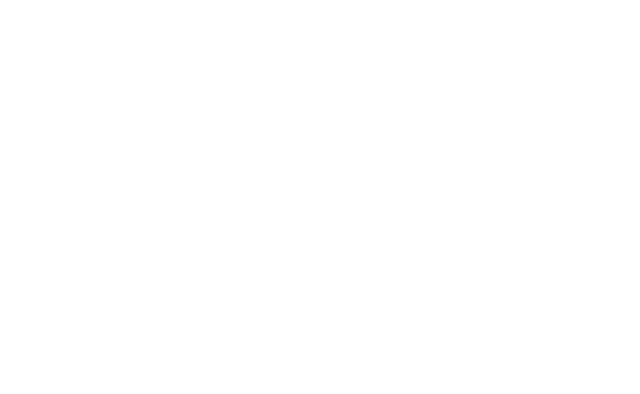
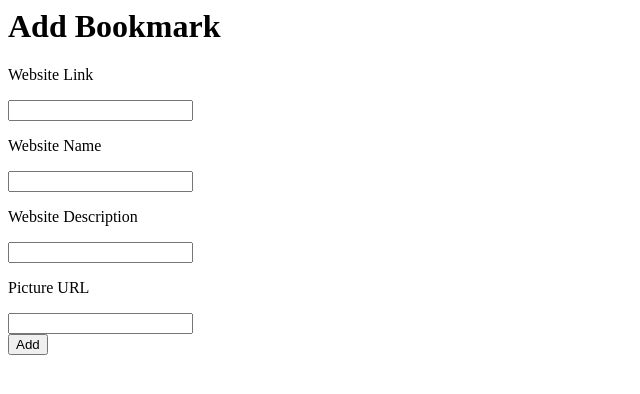
Before and after one commit to Wunderpuss-Photogenicus-org/Wunderpuss, a React app: page /add in a window 1280 px wide. Shown: the top 394 px of the page, without its empty margins (0-640 px from the left). Built offline with nearby package versions, Linux system fonts and the light colour scheme.

Commit message:
completed add bookmark page, updated login page

```diff
--- a/src/components/App.js
+++ b/src/components/App.js
@@ -1,6 +1,7 @@
 import React from 'react';
 import Login from './login';
-import createAccount from './createAccount';
+import CreateAccount from './createAccount';
+import AddBookmark from './add';
 import { BrowserRouter as Router, Route, Switch } from 'react-router-dom';
 import { MainPage } from './MainPage.jsx'
 
@@ -10,8 +11,8 @@
                 <Switch>
                     <Route exact path="/" component={MainPage} />
                     <Route exact path="/login" component={Login} />
-                    <Route exact path="/newAccount" component={createAccount} />
-                    {/* <Route exact path="/add" component={addBookmark} /> */}
+                    <Route exact path="/newAccount" component={CreateAccount} />
+                    <Route exact path="/add" component={AddBookmark} />
                 </Switch>
             </Router>
     )
--- a/src/components/MainPage.jsx
+++ b/src/components/MainPage.jsx
@@ -44,7 +44,7 @@
         <Link to="/login">Login</Link>
         <Link to="/newAccount">Join</Link>
       </div>
-      <Link to="/login">Add a Bookmark</Link>
+      <Link to="/add">Add a Bookmark</Link>
       <div className="search-input">
       <input onChange={handleSearch} type="text" placeholder="Search"/>
       </div>
--- /dev/null
+++ b/src/components/add.js
@@ -0,0 +1,55 @@
+import React, { useState, useEffect } from 'react';
+import { NavLink, Redirect } from 'react-router-dom';
+
+export default function AddBookmark() {
+    const [websiteLink, setwebsiteLink] = useState('');
+    const [websiteName, setwebsiteName] = useState('');
+    const [webDes, setwebDes] = useState('');
+    const [picLink, setLastname] = useState('');
+    const [missingInfo, setmissingInfo] = useState(false);
+
+    const handleSubmit = event => {
+        event.preventDefault();
+        if (!websiteLink || !websiteName || !webDes || !picLink) {
+            setmissingInfo(true);
+        } else {
+            fetch('http://localhost:3000/add', {
+                mode: 'no-cors',
+                method: 'POST',
+                headers: {
+                    'Content-Type': 'application/json'
+                },
+                body: JSON.stringify({websiteLink, websiteName, webDes, picLink})
+            })
+            .then(data => data.json());
+            <Redirect to="/" />
+        }
+    }
+    return(
+        <div className="login">
+            <h1>Add Bookmark</h1>
+            <form onSubmit={handleSubmit}>
+                <label>
+                    <p>Website Link</p>
+                    <input type="text" name="websiteLink" onChange={event => setwebsiteLink(event.target.value)}/>
+                </label>
+                <label>
+                    <p>Website Name</p>
+                    <input type="text" name="websiteName" onChange={event => setwebsiteName(event.target.value)}/>
+                </label>
+                <label>
+                    <p>Website Description</p>
+                    <input type="text" name="webDes" onChange={event => setFwebDes(event.target.value)}/>
+                </label>
+                <label>
+                    <p>Picture URL</p>
+                    <input type="text" name="picLink" onChange={event => setpicLink(event.target.value)}/>
+                </label>
+                <div className="loginButton">
+                    <button type="submit" >Add</button>
+                </div>
+                {missingInfo ? <div>Please fill in all fields</div>:null}
+            </form>
+        </div>
+    );
+}
--- a/src/components/login.js
+++ b/src/components/login.js
@@ -9,6 +9,7 @@
 
     const handleSubmit = event => {
         event.preventDefault();
+        const frontBody = {username, password};
         if (!username || !password) {
             setmissingInfo(true);
         } else {
@@ -46,5 +47,6 @@
                 {missingInfo ? <div>Please fill in all fields</div>:null}
             </form>
         </div>
+
     );
 }
```
Also changed, not shown: 1 other file (tests, documents, lock files or other folders).
